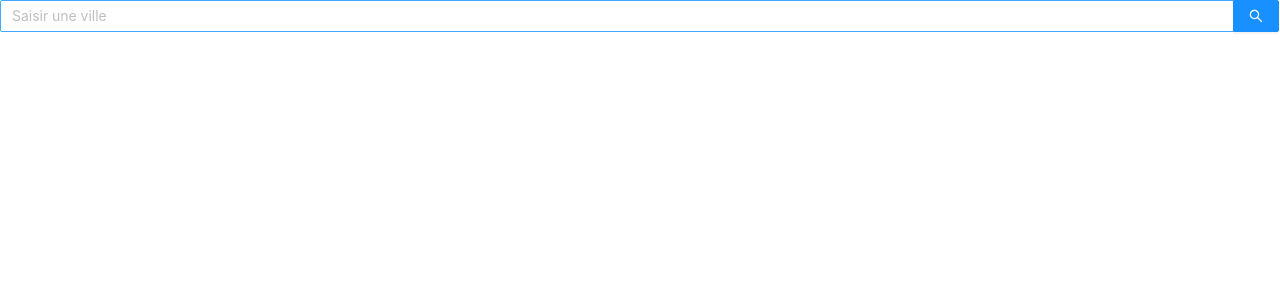
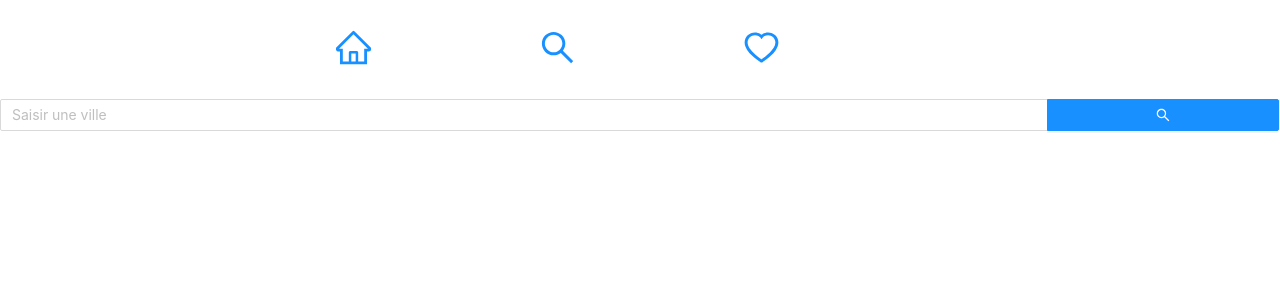
Before and after one commit to Lauraquat/app-meteo, a React (Create React App) app: page /search in a window 1280 px wide. Shown: the top 300 px of the page. Built offline with nearby package versions, Linux system fonts and the light colour scheme.

Commit message:
WIP style

```diff
--- a/src/App.js
+++ b/src/App.js
@@ -1,23 +1,24 @@
 import logo from './logo.svg';
 import * as React from "react";
-import {Link, Outlet } from "react-router-dom";
-import './App.css';
+import {Outlet } from "react-router-dom";
 import LocalWeather from './components/LocalWeather';
 
 function App() {
   return (
 
-    <div className="App">
-      <header style={{ marginBottom: 150}}>
+    <div>
+      {/* <header style={{ marginBottom: 150}}>
         <h1>Navigation</h1>
 
         <nav style={{ borderBottom: "solid 1px", paddingBottom: "1rem"}}>
           <Link to="/home">Météo Locale</Link> | <Link to="/search">Recherche</Link> | <Link to="/favorite">Favoris</Link>
         </nav>
-      </header>
-      <LocalWeather/>
-      <Outlet />
+      </header> */}
+      <div>
+        <LocalWeather/>,
+        <Outlet />
 
+      </div>
     </div>
   );
 }
--- /dev/null
+++ b/src/assets/header.css
@@ -0,0 +1,13 @@
+nav{
+    text-align: center;
+    margin: 30px;
+}
+
+.anticon{
+    width: 200px;
+}
+
+.nav svg{
+    width: 2.5em;
+    height: 2.5em;
+}
--- a/src/components/Header.jsx
+++ b/src/components/Header.jsx
@@ -1,24 +1,20 @@
-import { PageHeader, Button} from 'antd';
+import {Link} from "react-router-dom";
+import '../assets/header.css';
+import { HomeOutlined, SearchOutlined, HeartOutlined} from '@ant-design/icons';
+
 
 function Header({}){
 
     return(
-            <div className="site-page-header-ghost-wrapper">
-                <PageHeader
-                    ghost={false}
-                    onBack={() => window.history.back()}
-                    title="Title"
-                    subTitle="This is a subtitle"
-                    extra={[
-                        <Button key="3">Operation</Button>,
-                        <Button key="2">Operation</Button>,
-                        <Button key="1" type="primary">
-                        Primary
-                        </Button>,
-                    ]}
-                >
-                </PageHeader>
-            </div>
+
+        <header>
+            {/* <h1>Navigation</h1> */}
+
+            <nav className="nav">
+                <Link to="/home"><HomeOutlined /></Link>  <Link to="/search"><SearchOutlined /></Link>  <Link to="/favorite"><HeartOutlined /></Link>
+            </nav>
+        </header>
+
     );
 }
 
--- a/src/components/LocalWeather.jsx
+++ b/src/components/LocalWeather.jsx
@@ -1,8 +1,9 @@
 import React, {Component} from "react";
 import CardHour from "./CardHour";
-import CardFavorite from "./CardFavorite";
+import '../assets/localWeather.css';
 import {EnvironmentOutlined} from '@ant-design/icons';
 import weatherService from "../services/weatherService";
+import Header from "./Header";
 
 class LocalWeather extends Component{
     constructor(props){
@@ -43,7 +44,8 @@ class LocalWeather extends Component{
 
     render(){
         return(
-            <div>
+            <div className="App">
+                <Header></Header>
                 <div>
                     {this.state.currentWeather &&(
                     <div>
--- a/src/views/Favorites.jsx
+++ b/src/views/Favorites.jsx
@@ -3,6 +3,8 @@ import CardFavorite from "../components/CardFavorite"
 import {connect} from "react-redux"
 import { Button } from "antd";
 import { removeFavorite } from "../store/reducers/favoriteReducer"
+import Header from "../components/Header";
+import '../App.css';
 
 
 class Favorites extends Component {
@@ -30,18 +32,18 @@ class Favorites extends Component {
         // Utilisation classique (pensez bien à comparer les props) :
         if (this.props.listOfFavyorites !== prevProps.listOfFavorites) {
             return(
-                <>
+                <div className="App">
                     {this.state.listOfFavorites.map((cardCity, index) => {
 
                         return(
-                            <>
-                                <CardFavorite  key={index} city={cardCity.city} description={cardCity.description}  icon={cardCity.icon}  temperature={cardCity.temperature} />
+                            <div>
+                                <CardFavorite key={index} city={cardCity.city} description={cardCity.description} icon={cardCity.icon} temperature={cardCity.temperature}/>
                                 <Button onClick={() => this.handleFavorite()} > Supprimer</Button>
 
-                            </>
+                            </div>
                         )
                     })}
-                </>
+                </div>
             )
         }
       }
@@ -49,6 +51,7 @@ class Favorites extends Component {
    render (){
         return(
             <>
+                <Header></Header>
                 {this.state.listOfFavorites.map((cardCity, index) => {
 
                     return(
--- a/src/views/Home.jsx
+++ b/src/views/Home.jsx
@@ -1,11 +1,11 @@
 import CardHour from "../components/CardHour";
 import LocalWeather from "../components/LocalWeather";
+import '../App.css';
 
 const Home = () => {
     return(
-        <div>
+        <div className="App">
             <LocalWeather></LocalWeather>
-            {/* <CardHour></CardHour> */}
         </div>
     )
 }
--- a/src/views/Search.jsx
+++ b/src/views/Search.jsx
@@ -5,7 +5,8 @@ import {EnvironmentOutlined} from '@ant-design/icons';
 import weatherService from "../services/weatherService";
 import { addFavorite} from "../store/reducers/favoriteReducer"
 import {HeartOutlined, HeartFilled } from '@ant-design/icons'
-
+import Header from "../components/Header";
+import '../App.css';
 
 const {Search} = Input;
 
@@ -47,9 +48,9 @@ export class SearchCity extends Component {
     render() {
         return(
             <>
+                <Header></Header>
                 <Search placeholder="Saisir une ville" onSearch={this.onSearch}  enterButton />
-
-                <div>
+                <div className="App">
                     {this.state.weatherDescription &&(
                         <div>
                             {this.state.isFavorite ? <HeartFilled /> :  <HeartOutlined onClick={() => this.handleFavorite()} />}
```
Also changed, not shown: src/assets/localWeather.css (added), src/assets/style.css (deleted).
